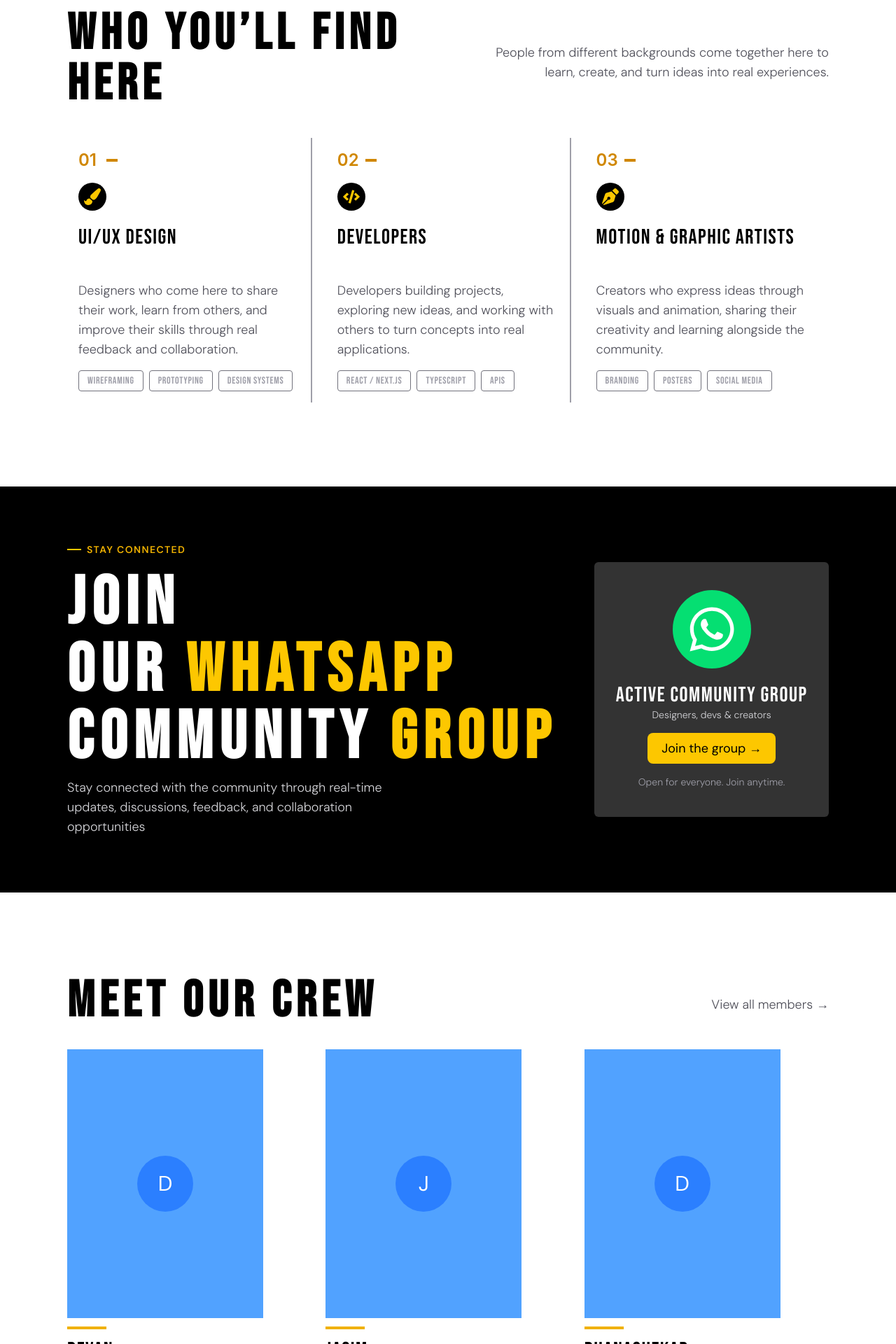
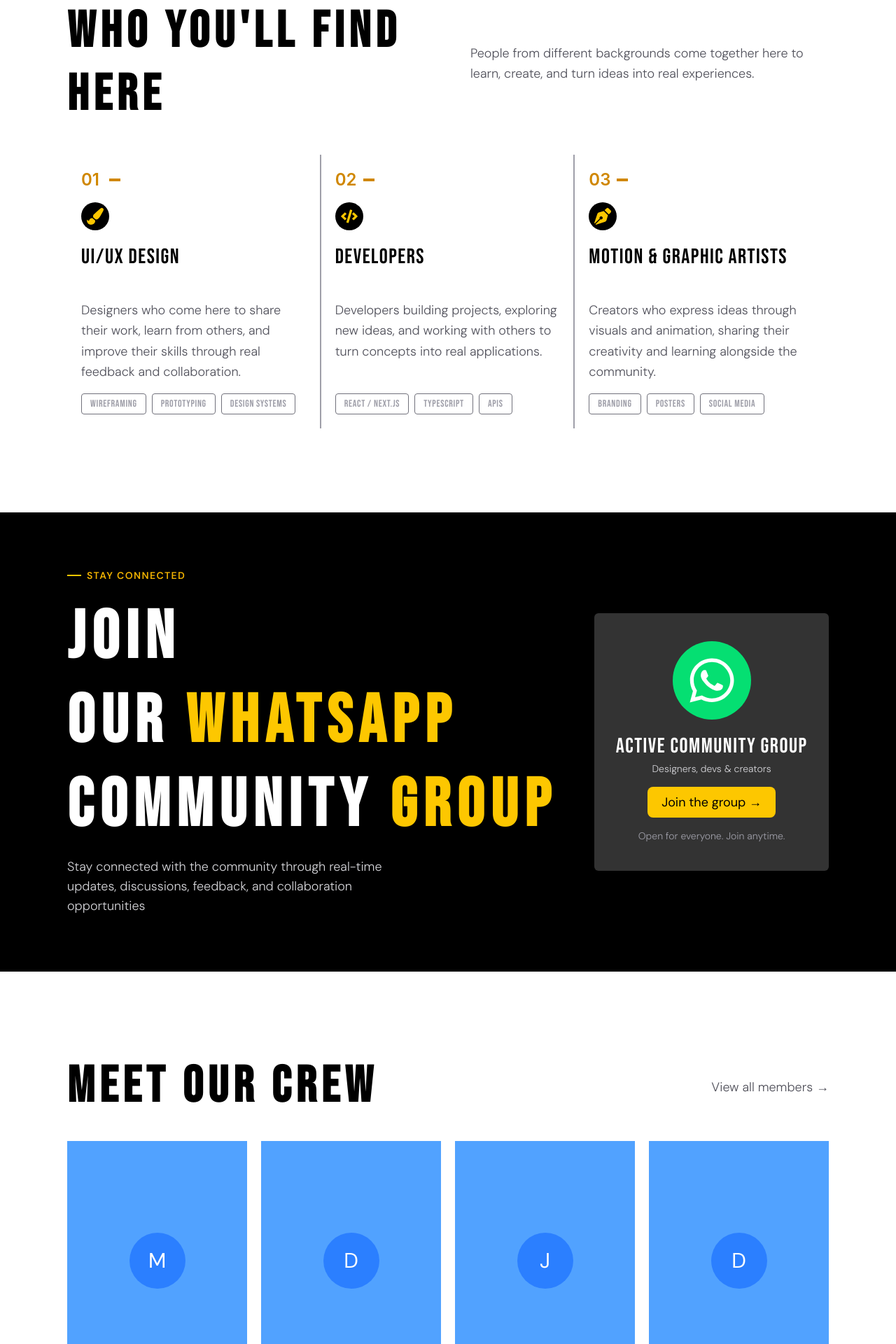
Before and after one commit to Devanps212/UI-UXClub, a React (Vite) app: page /about in a window 1280 px wide. Shown: the part 880-2800 px from the top of the page at 70% size. Built offline with nearby package versions, Linux system fonts and the light colour scheme.

Commit message:
about us page redesigned

```diff
--- a/src/App.css
+++ b/src/App.css
@@ -1,7 +1,9 @@
 @import url("https://fonts.googleapis.com/css2?family=Bebas+Neue&family=DM+Sans:wght@300;400;500;600&display=swap");
+@import url("https://fonts.googleapis.com/css2?family=Inter:ital,opsz,wght@0,14..32,100..900;1,14..32,100..900&display=swap");
 @import "tailwindcss";
 
 @theme {
   --font-display: "Bebas Neue", sans-serif;
   --font-body: "DM Sans", sans-serif;
+  --font-nav: "Inter", sans-serif;
 }
--- a/src/components/user/about/meetTheCrew.tsx
+++ b/src/components/user/about/meetTheCrew.tsx
@@ -1,54 +1,46 @@
 const MeetTheCrew = () => {
   const members = [
+    { name: "Mahesh Kashinath", designation: "Founder", picture: null },
     { name: "Devan", designation: "Developer", picture: null },
-    {
-      name: "Jasim",
-      designation: "Developer",
-      picture: null,
-    },
-    {
-      name: "Dhanashekar",
-      designation: "Illustrator",
-      picture: null,
-    },
+    { name: "Jasim", designation: "Developer", picture: null },
+    { name: "Dhanasekar", designation: "Illustrator", picture: null },
   ];
+
   return (
     <div className="px-6 md:px-16 lg:px-24 py-10">
-      <div className="flex items-center justify-between">
-        <h1 className="font-display font-extrabold tracking-widest text-7xl">
+      <div className="flex flex-col sm:flex-row items-start sm:items-center justify-between gap-3">
+        <h1 className="font-display font-extrabold tracking-widest text-4xl sm:text-5xl lg:text-7xl uppercase leading-tight">
           MEET OUR CREW
         </h1>
         <a
           href="#"
-          className="font-body text-zinc-600 text-lg max-w-lg mt-2 font-light text-end"
+          className="font-body text-zinc-600 text-base md:text-lg font-light"
         >
           View all members →
         </a>
       </div>
-      <div className="flex items-center justify-center gap-5 mt-8">
+
+      <div className="grid grid-cols-2 lg:grid-cols-3 xl:grid-cols-4 gap-5 mt-8">
         {members.map((member, i) => (
           <div key={i} className="w-full">
             {member.picture ? (
               <img
                 src={member.picture}
                 alt={member.name}
-                className="w-full h-48"
+                className="w-full h-48 object-cover"
               />
             ) : (
-              <div
-                key={i}
-                className="w-70 h-96 bg-blue-400 flex items-center justify-center"
-              >
-                <div className="text-3xl text-white font-body bg-blue-500 rounded-full w-20 h-20 flex items-center justify-center">
+              <div className="w-full aspect-[3/4] bg-blue-400 flex items-center justify-center">
+                <div className="text-2xl sm:text-3xl text-white font-body bg-blue-500 rounded-full w-14 h-14 sm:w-20 sm:h-20 flex items-center justify-center">
                   {member.name.slice(0, 1)}
                 </div>
               </div>
             )}
-            <div className="w-14 h-1 bg-yellow-500 mt-3" />
-            <h1 className="text-3xl font-display tracking-wider mt-3">
+            <div className="w-10 sm:w-14 h-1 bg-yellow-500 mt-3" />
+            <h1 className="text-lg sm:text-2xl lg:text-3xl font-display tracking-wider mt-2 sm:mt-3">
               {member.name}
             </h1>
-            <p className="font-body text-zinc-600 text-xl max-w-lg font-light ">
+            <p className="font-body text-zinc-600 text-sm sm:text-lg lg:text-xl font-light">
               {member.designation}
             </p>
           </div>
--- a/src/components/user/about/whatWeDo.tsx
+++ b/src/components/user/about/whatWeDo.tsx
@@ -26,50 +26,57 @@ const WhoYouWillFindHere = () => {
   ];
 
   return (
-    <div className="px-6 md:px-16 lg:px-24 py-10">
-      <div className="flex items-center justify-between">
-        <h1 className="font-display font-extrabold tracking-widest text-7xl uppercase">
-          Who You’ll Find Here
+    <div className="px-4 sm:px-8 md:px-16 lg:px-24 py-8 md:py-10">
+      <div className="flex xl:flex-row flex-col items-start xl:items-center justify-between gap-4">
+        <h1 className="font-display font-extrabold tracking-widest text-4xl sm:text-5xl xl:text-7xl uppercase leading-tight">
+          Who You'll
+          <br className="sm:hidden" /> Find Here
         </h1>
-        <p className="font-body text-zinc-600 text-lg max-w-lg mt-2 font-light text-end">
+        <p className="font-body text-zinc-600 text-base md:text-lg max-w-xs sm:max-w-sm md:max-w-lg mt-0 font-light text-start leading-relaxed">
           People from different backgrounds come together here to learn, create,
           and turn ideas into real experiences.
         </p>
       </div>
-      <div className="flex shrink items-center justify-center gap-5 mt-10">
+
+      <div className="grid grid-cols-1 sm:grid-cols-2 lg:grid-cols-3 gap-0 mt-8 md:mt-10">
         {services.map((data, i) => (
           <div
             key={i}
-            className="p-4 w-full h-full flex flex-col justify-between border-r-2 border-zinc-400 last:border-r-0"
+            className={`p-4 sm:p-5 w-full flex flex-col justify-between
+              border-b-2 border-zinc-400
+              lg:border-b-0 lg:border-r-2 lg:last:border-r-0
+              ${i === 0 ? "sm:border-r-2" : ""}
+              ${i === 2 ? "sm:col-span-2 lg:col-span-1" : ""}
+            `}
           >
-            <div className="space-y-4">
+            <div className="space-y-3 sm:space-y-4">
               <div className="flex items-center">
-                <span className="text-yellow-600 text-2xl font-semibold min-w-10">
+                <span className="text-yellow-600 text-base lg:text-2xl font-semibold min-w-8 md:min-w-10">
                   0{i + 1}
                 </span>
                 <div className="w-4 h-1 bg-yellow-600" />
               </div>
 
               <div>
-                <div className="w-10 h-10 bg-black flex items-center justify-center text-yellow-400 rounded-full text-2xl">
+                <div className="w-9 h-9 md:w-10 md:h-10 bg-black flex items-center justify-center text-yellow-400 rounded-full text-xl md:text-2xl">
                   {data.logo}
                 </div>
 
-                <h1 className="font-display tracking-wider text-3xl mt-5 min-h-18">
+                <h1 className="font-display tracking-wider text-2xl md:text-3xl mt-4 md:mt-5 min-h-fit md:min-h-18">
                   {data.title}
                 </h1>
 
-                <p className="font-body text-zinc-600 text-lg mt-2 font-light min-h-24">
+                <p className="font-body text-zinc-600 text-base md:text-lg mt-2 font-light min-h-fit md:min-h-24 leading-relaxed">
                   {data.description}
                 </p>
               </div>
             </div>
 
             <div className="flex flex-wrap gap-2 mt-4">
-              {data.tags.map((tag, i) => (
+              {data.tags.map((tag, j) => (
                 <div
-                  key={i}
-                  className="font-display tracking-wider flex items-center justify-center text-sm text-zinc-400 px-3 py-1 rounded-sm border border-zinc-500"
+                  key={j}
+                  className="font-display tracking-wider flex items-center justify-center text-xs md:text-sm text-zinc-400 px-2 md:px-3 py-1 rounded-sm border border-zinc-500"
                 >
                   {tag}
                 </div>
--- a/src/components/user/about/whatsappGroup.tsx
+++ b/src/components/user/about/whatsappGroup.tsx
@@ -1,40 +1,47 @@
 import { FaWhatsapp } from "react-icons/fa";
 
 const WhatsappGroup = () => {
+  const WHATSAPP_LINK = "https://chat.whatsapp.com/J3Tx32f2GbJFHLDJYAQqEA";
   return (
-    <div className="flex items-center justify-center bg-black px-6 md:px-16 lg:px-24 py-20">
-      <div className="w-3/4 h-full flex items-center">
+    <div className="flex flex-col lg:flex-row items-center justify-center bg-black px-6 md:px-16 lg:px-24 py-14 md:py-20 gap-10 lg:gap-0">
+      <div className="w-full lg:w-3/4 h-full flex items-center">
         <div>
           <div className="flex items-center gap-2 font-body text-yellow-500 text-sm font-semibold tracking-widest uppercase">
             <div className="w-5 h-0.5 bg-yellow-400" />
             STAY CONNECTED
           </div>
-          <h1 className="mt-5 font-display font-extrabold tracking-widest  text-8xl uppercase text-white">
+          <h1 className="mt-5 font-display font-extrabold tracking-widest text-5xl sm:text-6xl md:text-7xl lg:text-8xl uppercase text-white leading-tight">
             JOIN <br />
             OUR <span className="text-yellow-400">WHATSAPP</span> <br />
             COMMUNITY <span className="text-yellow-400">GROUP</span>
           </h1>
-          <p className="font-body text-zinc-300 text-lg mt-2 font-light max-w-lg ">
+          <p className="font-body text-zinc-300 text-base md:text-lg mt-3 font-light max-w-lg">
             Stay connected with the community through real-time updates,
             discussions, feedback, and collaboration opportunities
           </p>
         </div>
       </div>
-      <div className="w-1/3 h-full flex items-center">
-        <div className="py-10 rounded-md bg-white/20 backdrop-blur-3xl mx-auto w-full flex flex-col items-center justify-center">
-          <div className="w-28 h-28 bg-green-400 flex items-center justify-center rounded-full">
-            <FaWhatsapp className="text-white text-7xl" />
+
+      <div className="w-full sm:w-2/3 lg:w-1/3 h-full flex items-center">
+        <div className="py-10 px-6 rounded-md bg-white/20 backdrop-blur-3xl mx-auto w-full flex flex-col items-center justify-center">
+          <div className="w-24 h-24 md:w-28 md:h-28 bg-green-400 flex items-center justify-center rounded-full">
+            <FaWhatsapp className="text-white text-6xl md:text-7xl" />
           </div>
-          <h1 className="text-3xl font-display text-white tracking-wider mt-5">
+          <h1 className="text-2xl md:text-3xl font-display text-white tracking-wider mt-5 text-center">
             Active community group
           </h1>
-          <p className="font-body text-zinc-300 text-sm font-light max-w-lg">
+          <p className="font-body text-zinc-300 text-sm font-light text-center mt-1">
             Designers, devs & creators
           </p>
-          <button className="text-lg px-5 py-2 font-body rounded-lg bg-yellow-400 mt-4">
+          <a
+            href={WHATSAPP_LINK}
+            target="_blank"
+            rel="noopener noreferrer"
+            className="text-base md:text-lg px-5 py-2 font-body rounded-lg bg-yellow-400 mt-4"
+          >
             Join the group →
-          </button>
-          <p className="font-body text-zinc-400 text-sm font-light max-w-lg mt-4">
+          </a>
+          <p className="font-body text-zinc-400 text-sm font-light mt-4 text-center">
             Open for everyone. Join anytime.
           </p>
         </div>
--- a/src/layout/footer.tsx
+++ b/src/layout/footer.tsx
@@ -2,7 +2,7 @@ import { FaInstagram, FaLinkedin, FaDiscord } from "react-icons/fa";
 
 const Footer = () => {
   return (
-    <footer className="bg-[#040714] border-t pt-16 pb-8">
+    <footer className="bg-[#040714] border-t pt-16 pb-8 font-nav">
       <div className="max-w-7xl mx-auto px-6">
         <div className="grid grid-cols-1 md:grid-cols-4 gap-10">
           {/* Brand */}
--- a/src/layout/header.tsx
+++ b/src/layout/header.tsx
@@ -18,7 +18,7 @@ interface HeaderProps {
 const Header = ({ onMenuClick, scrolled }: HeaderProps) => {
   return (
     <header
-      className={`fixed top-0 w-full px-5 py-4 transition-all duration-300 z-[999]
+      className={`fixed top-0 w-full px-5 py-4 transition-all duration-300 z-[999] font-nav
         ${scrolled ? "bg-[#040714]" : "bg-white"}`}
     >
       <div className="flex items-center justify-between">
```
Also changed, not shown: src/components/user/about/getInTouch.tsx (+6 -6 lines), src/components/user/about/process.tsx (+11 -6 lines), src/components/user/home/buildProjects.tsx (+12 -30 lines), src/components/user/home/learnDesigns.tsx (+18 -27 lines).
